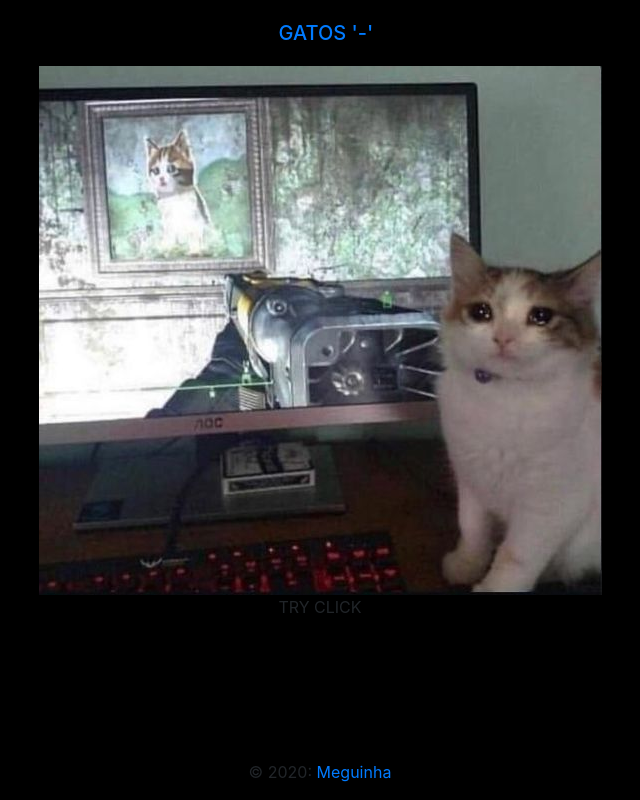
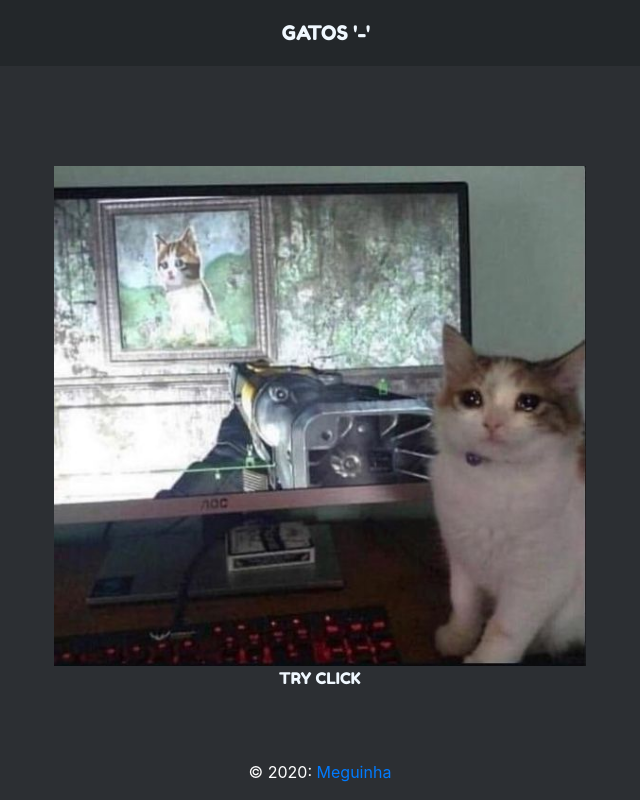
Before and after one commit to matheus55391/gatos-php, a PHP site: page / in a window 1280 px wide. Shown: the whole page, without its empty margins (320-960 px from the left). Run offline with PHP 8.4, Linux system fonts and the light colour scheme.

Commit message:
Update style.css

```diff
--- a/assets/css/style.css
+++ b/assets/css/style.css
@@ -1,26 +1,27 @@
 body{
-    background-color: black
+    background-color: #2c2f33;
+}
+#hnav{
+    background-color: #23272a;
+}
+.maindiv{
+    margin-top: 100px;
+    margin-left: 30px;
+}
+main{
+    width: 100%;
+
 
 }
-
-
-#card{
-    position: absolute;
-    top: 0; bottom: 0;
-    left: 0; right: 0;
-    margin: auto;
-    width:600px;
-    height:600px;
-    float:left;
-    display: initial;
-    z-index: 6;
-    overflow: hidden;
-    text-align: center;
+span{
+    font-family: Fredoka One, serif;
     color: aliceblue;
 }
+#mainimg{
+    margin: 0 auto;
+    max-height: 500px;
+}
 
-#card-img{
-    width: 100%;
-    height: 100%;
-
+footer{
+    color: white;
 }
```
